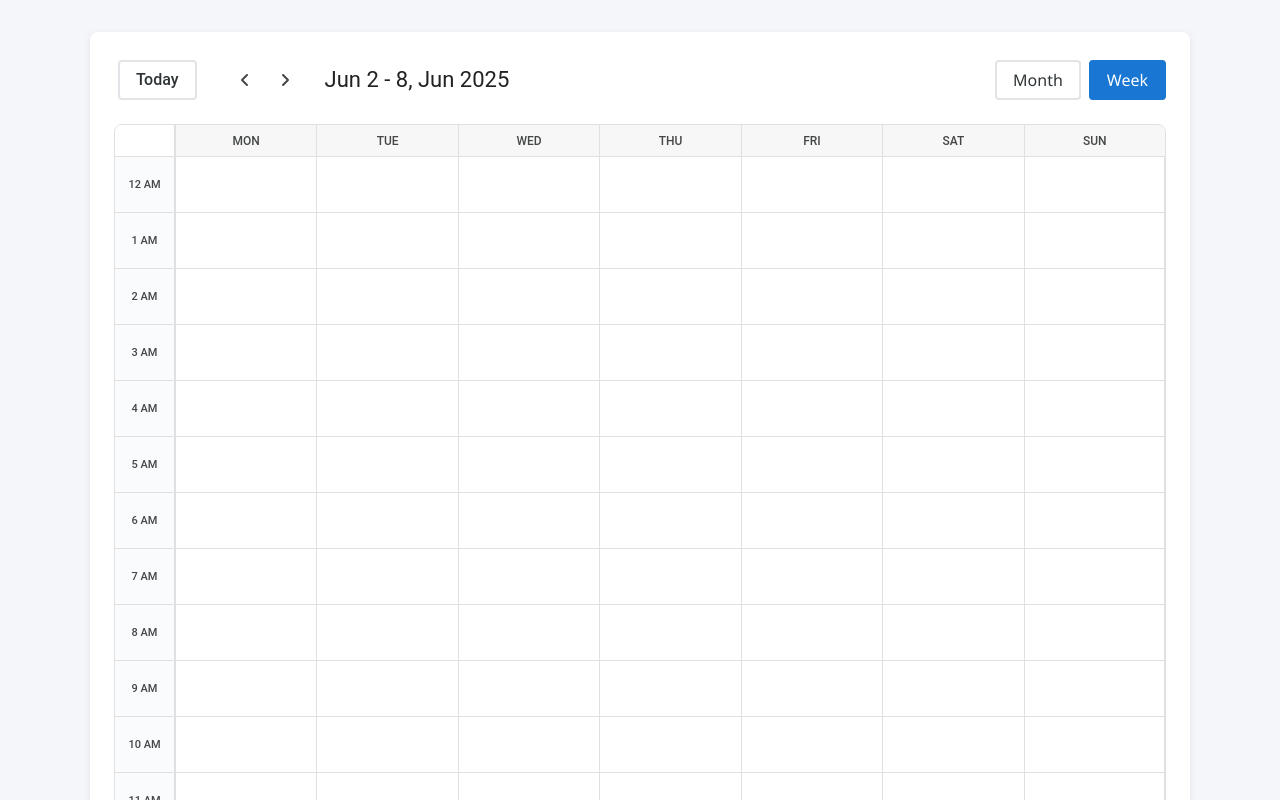
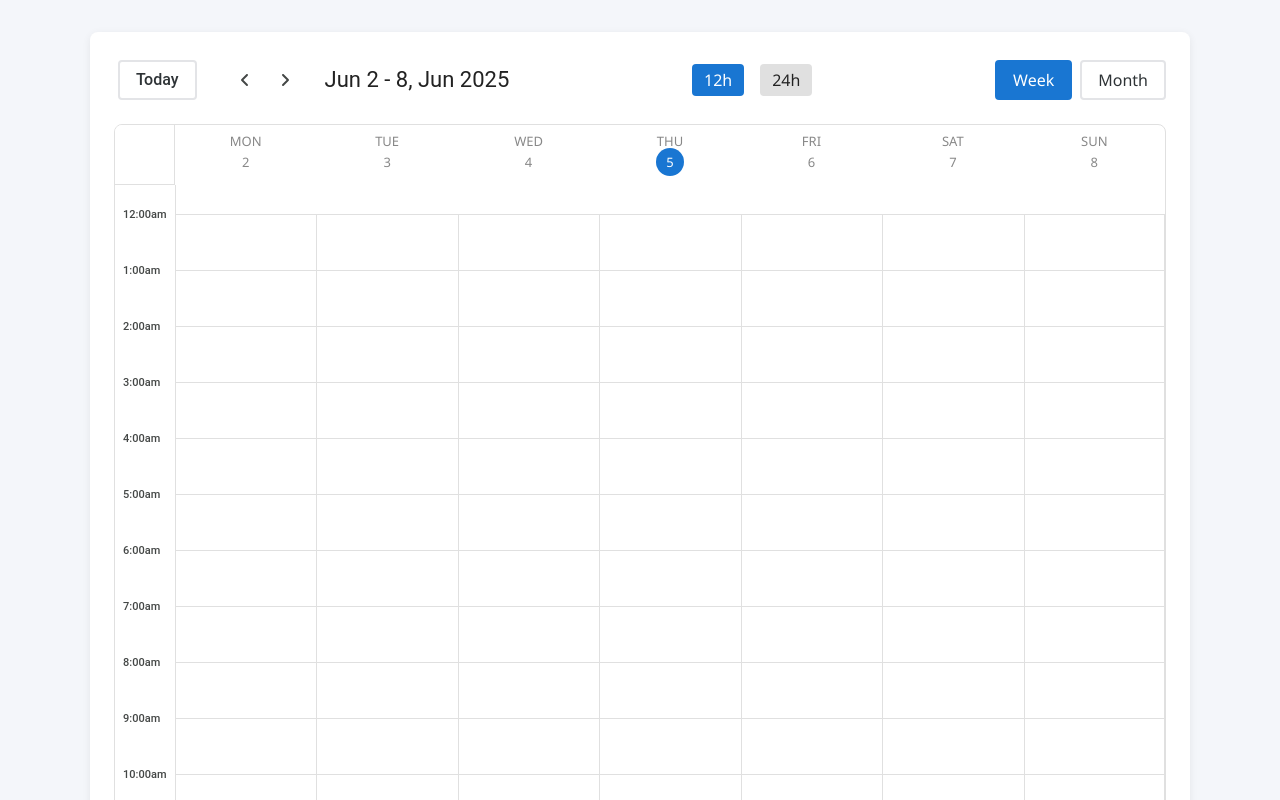
Before and after one commit to Amit-Kumar-Keshri/Calendar-app, a React (Vite) app: page / in a window 1280 px wide. Shown: the top 800 px of the page. Built offline with nearby package versions, Linux system fonts and the light colour scheme; no server answers.

Commit message:
rework on week view UI

```diff
--- a/src/components/MonthView.tsx
+++ b/src/components/MonthView.tsx
@@ -125,14 +125,14 @@ const MonthView: React.FC<MonthViewProps> = ({ events, onSwitchView }) => {
           </h2>
         </div>
         <div className="monthview-switch">
-          <button className="monthview-switch-btn monthview-switch-month">
-            month
-          </button>
           <button
             className="monthview-switch-btn monthview-switch-week"
             onClick={() => onSwitchView("week")}
           >
             week
+          </button>
+          <button className="monthview-switch-btn monthview-switch-month">
+            month
           </button>
         </div>
       </div>
--- a/src/components/WeekView.tsx
+++ b/src/components/WeekView.tsx
@@ -1,7 +1,7 @@
 import React, { useEffect, useState } from "react";
 import type { Event } from "../types";
-import { FontAwesomeIcon } from '@fortawesome/react-fontawesome';
-import { faAngleLeft,faAngleRight } from '@fortawesome/free-solid-svg-icons';
+import { FontAwesomeIcon } from "@fortawesome/react-fontawesome";
+import { faAngleLeft, faAngleRight } from "@fortawesome/free-solid-svg-icons";
 
 interface WeekViewProps {
   events: Event[];
@@ -10,20 +10,35 @@ interface WeekViewProps {
 
 const HOURS = Array.from({ length: 24 }, (_, i) => i);
 
-const getTimeLabel = (hour: number) => {
+const getTimeLabel = (hour: number, format: "12h" | "24h") => {
+  if (format === "24h") {
+    return `${hour.toString().padStart(2, "0")}:00`;
+  } else {
     const ampm = hour < 12 ? "AM" : "PM";
     const displayHour = hour === 0 ? 12 : hour > 12 ? hour - 12 : hour;
-  return `${displayHour} ${ampm}`;
+    return `${displayHour}:00${ampm.toLowerCase()}`;
+  }
 };
 
-const formatTime = (dateStr: string | null | undefined) => {
+const formatTime = (
+  dateStr: string | null | undefined,
+  format: "12h" | "24h"
+) => {
   if (!dateStr) return "";
   const date = new Date(dateStr);
+  if (format === "24h") {
+    return date.toLocaleTimeString([], {
+      hour: "2-digit",
+      minute: "2-digit",
+      hour12: false,
+    });
+  } else {
     return date.toLocaleTimeString([], {
       hour: "2-digit",
       minute: "2-digit",
       hour12: true,
     });
+  }
 };
 
 const getMonday = (date: Date) => {
@@ -81,10 +96,20 @@ const WeekView: React.FC<WeekViewProps> = ({ events, onSwitchView }) => {
   const [currentWeek, setCurrentWeek] = useState<Date[]>(
     generateWeekArray(getMonday(new Date()))
   );
+  const [now, setNow] = useState(new Date());
+  const [timeFormat, setTimeFormat] = useState<"12h" | "24h">("12h");
 
   useEffect(() => {
     setCurrentWeek(generateWeekArray(currentMonday));
   }, [currentMonday]);
+
+  // Add timer to update 'now' every minute
+  useEffect(() => {
+    const interval = setInterval(() => {
+      setNow(new Date());
+    }, 60000);
+    return () => clearInterval(interval);
+  }, []);
 
   const navigateToNextWeek = () => {
     const nextMonday = new Date(currentMonday);
@@ -134,7 +159,10 @@ const WeekView: React.FC<WeekViewProps> = ({ events, onSwitchView }) => {
             today
           </button>
           <span className="button-arrow">
-        <button onClick={navigateToPreviousWeek} className="weekview-nav-btn">
+            <button
+              onClick={navigateToPreviousWeek}
+              className="weekview-nav-btn"
+            >
               <FontAwesomeIcon icon={faAngleLeft} />
             </button>
             <button onClick={navigateToNextWeek} className="weekview-nav-btn">
@@ -143,18 +171,36 @@ const WeekView: React.FC<WeekViewProps> = ({ events, onSwitchView }) => {
           </span>
 
           <h2 className="weekview-title">{formatWeekRange()}</h2>
-
+        </div>
+        {/* 12h/24h Toggle */}
+        <div className="weekview-toggle-container">
+          <button
+            onClick={() => setTimeFormat("12h")}
+            className={`weekview-toggle-btn weekview-toggle-btn-left ${
+              timeFormat === "12h" ? "active" : "inactive"
+            }`}
+          >
+            12h
+          </button>
+          <button
+            onClick={() => setTimeFormat("24h")}
+            className={`weekview-toggle-btn ${
+              timeFormat === "24h" ? "active" : "inactive"
+            }`}
+          >
+            24h
+          </button>
         </div>
         {/* Switch buttons */}
         <div className="weekview-switch">
+          <button className="weekview-switch-btn weekview-switch-week" disabled>
+            week
+          </button>
           <button
             className="weekview-switch-btn weekview-switch-month"
             onClick={() => onSwitchView("month")}
           >
             month
-        </button>
-        <button className="weekview-switch-btn weekview-switch-week" disabled>
-          week
           </button>
         </div>
       </div>
@@ -162,20 +208,109 @@ const WeekView: React.FC<WeekViewProps> = ({ events, onSwitchView }) => {
       <div
         className="weekview-grid"
         style={{
-          gridTemplateRows: `32px repeat(24, ${hourHeight}px)`,
+          gridTemplateRows: `60px 30px repeat(24, ${hourHeight}px)` /* Adjusted for empty row */,
         }}
       >
+        {/* Current time indicator across the whole week */}
+        {(() => {
+          // Only show if today is in the current week
+          const today = new Date();
+          const weekStart = currentWeek[0];
+          const weekEnd = currentWeek[6];
+          if (
+            today >=
+              new Date(
+                weekStart.getFullYear(),
+                weekStart.getMonth(),
+                weekStart.getDate()
+              ) &&
+            today <=
+              new Date(
+                weekEnd.getFullYear(),
+                weekEnd.getMonth(),
+                weekEnd.getDate(),
+                23,
+                59,
+                59
+              )
+          ) {
+            const minutes = now.getHours() * 60 + now.getMinutes();
+            const top = 60 + 30 + (minutes / 60) * hourHeight; // Adjusted for header row and new empty row
+            return (
+              <>
+                <div
+                  className="weekview-time-indicator"
+                  style={{
+                    top: top,
+                  }}
+                >
+                  {/* Left vertical line */}
+                  <div className="weekview-time-indicator-line weekview-time-indicator-line-left" />
+                  {/* Right vertical line */}
+                  <div className="weekview-time-indicator-line weekview-time-indicator-line-right" />
+                  {/* Time label (next to bar) */}
+                  <span className="weekview-time-indicator-label">
+                    {formatTime(now.toISOString(), timeFormat)}
+                  </span>
+                </div>
+              </>
+            );
+          }
+          return null;
+        })()}
         {/* Weekday header row */}
         <div className="weekview-header-empty" />
-        {["Mon", "Tue", "Wed", "Thu", "Fri", "Sat", "Sun"].map((d) => (
-          <div key={d} className="weekview-header-cell">
-            {d}
+        {/* Empty row for spacing (newly added), now with white background */}
+        <div
+          className="weekview-empty-time-spacer"
+          style={{ gridColumn: "1 / 2", gridRow: "2 / 3" }}
+        />
+        <div
+          className="weekview-empty-day-spacer"
+          style={{ gridColumn: "2 / span 7", gridRow: "2 / 3" }}
+        />
+
+        {["Mon", "Tue", "Wed", "Thu", "Fri", "Sat", "Sun"].map((d, i) => {
+          const isToday =
+            currentWeek[i] &&
+            new Date().toDateString() === currentWeek[i].toDateString();
+          return (
+            <div
+              key={d}
+              className="weekview-header-cell"
+              style={{
+                gridColumn: `${i + 2} / ${i + 3}`,
+                gridRow: "1 / 2",
+              }}
+            >
+              <span className="weekview-header-cell-day-name">{d}</span>
+              <span
+                className="weekview-header-cell-date-number"
+                style={{
+                  color: isToday ? "#fff" : "#888",
+                  background: isToday ? "#1976d2" : "transparent",
+                  borderRadius: isToday ? "50%" : "none",
+                }}
+              >
+                {currentWeek[i]?.getDate()}
+              </span>
             </div>
-        ))}
+          );
+        })}
         {/* Time column (hours) */}
         {HOURS.map((h) => (
-          <div key={h} className="weekview-time-cell">
-            <span>{getTimeLabel(h)}</span>
+          <div
+            key={h}
+            className="weekview-time-cell"
+            style={{
+              gridColumn: "1 / 2",
+              gridRow: `${h + 3} / ${h + 4}` /* Adjusted for new empty row */,
+              height: hourHeight,
+            }}
+          >
+            <span className="weekview-time-cell-label">
+              {getTimeLabel(h, timeFormat).toLowerCase()}
+            </span>
           </div>
         ))}
         {/* Day columns (hour cells + events) */}
@@ -187,7 +322,7 @@ const WeekView: React.FC<WeekViewProps> = ({ events, onSwitchView }) => {
             }`}
             style={{
               gridColumn: `${dayIdx + 2} / ${dayIdx + 3}`,
-              gridRow: `2 / span 24`,
+              gridRow: `3 / span 24` /* Adjusted for new empty row */,
               minHeight: hourHeight * 24,
             }}
           >
@@ -200,15 +335,7 @@ const WeekView: React.FC<WeekViewProps> = ({ events, onSwitchView }) => {
               />
             ))}
             {/* Multi-day event bars stacked at the top below the date */}
-            <div
-              style={{
-                position: "absolute",
-                top: 2,
-                left: 0,
-                right: 0,
-                zIndex: 4,
-              }}
-            >
+            <div className="weekview-multiday-event-container">
               {events
                 .filter((event) => {
                   const start = getEventStart(event);
@@ -232,23 +359,13 @@ const WeekView: React.FC<WeekViewProps> = ({ events, onSwitchView }) => {
                       key={event.id}
                       className="weekview-event weekview-event-multiday"
                       style={{
-                        position: "relative",
                         top: idx * 26,
                         left: isFirstDay ? 2 : 0,
                         right: isLastDay ? 2 : 0,
-                        height: 22,
                         borderTopLeftRadius: isFirstDay ? 2 : 0,
                         borderBottomLeftRadius: isFirstDay ? 2 : 0,
                         borderTopRightRadius: isLastDay ? 2 : 0,
                         borderBottomRightRadius: isLastDay ? 2 : 0,
-                        background: "#1a73e8",
-                        color: "#fff",
-                        fontWeight: 500,
-                        fontSize: "0.95em",
-                        padding: "2px 8px",
-                        marginBottom: 2,
-                        overflow: "hidden",
-                        zIndex: 4,
                       }}
                     >
                       {event.summary}
@@ -258,9 +375,8 @@ const WeekView: React.FC<WeekViewProps> = ({ events, onSwitchView }) => {
             </div>
             {/* Timed/single-day events */}
             <div
+              className="weekview-timed-event-container"
               style={{
-                position: "relative",
-                zIndex: 3,
                 marginTop: (() => {
                   // Count multi-day events for this day to offset single events
                   const multiDayCount = events.filter((event) => {
@@ -332,7 +448,7 @@ const WeekView: React.FC<WeekViewProps> = ({ events, onSwitchView }) => {
 
                   return (
                     <div
-                      key={event.id+ idx}
+                      key={event.id + idx}
                       className="weekview-event"
                       style={{
                         top,
@@ -345,8 +461,12 @@ const WeekView: React.FC<WeekViewProps> = ({ events, onSwitchView }) => {
                         {event.summary}
                       </div>
                       <div className="weekview-event-time">
-                        {event.startTime ? formatTime(event.startTime) : ""}
-                        {event.endTime ? " - " + formatTime(event.endTime) : ""}
+                        {event.startTime
+                          ? formatTime(event.startTime, timeFormat)
+                          : ""}
+                        {event.endTime
+                          ? " - " + formatTime(event.endTime, timeFormat)
+                          : ""}
                       </div>
                     </div>
                   );
--- a/src/index.css
+++ b/src/index.css
@@ -44,7 +44,7 @@ h2 {
   margin-bottom: 8px;
 }
 
-.month-days>div {
+.month-days > div {
   margin-bottom: 2px;
 }
 
@@ -108,7 +108,15 @@ h2 {
   font-size: 1rem;
   cursor: pointer;
   text-transform: capitalize;
-  font-family: var(--gm3-button-outlined-label-text-font, "Google Sans Flex", "Google Sans Text", "Google Sans", Roboto, Arial, sans-serif);
+  font-family: var(
+    --gm3-button-outlined-label-text-font,
+    "Google Sans Flex",
+    "Google Sans Text",
+    "Google Sans",
+    Roboto,
+    Arial,
+    sans-serif
+  );
 }
 
 .monthview-nav-btn:last-child {
@@ -132,7 +140,15 @@ h2 {
   text-align: center;
   font-size: 12px;
   line-height: 32px;
-  font-family: var(--gm3-button-outlined-label-text-font, "Google Sans Flex", "Google Sans Text", "Google Sans", Roboto, Arial, sans-serif);
+  font-family: var(
+    --gm3-button-outlined-label-text-font,
+    "Google Sans Flex",
+    "Google Sans Text",
+    "Google Sans",
+    Roboto,
+    Arial,
+    sans-serif
+  );
   color: #444746;
   text-transform: uppercase;
   font-weight: 500;
@@ -277,7 +293,15 @@ h2 {
   font-size: 1rem;
   cursor: pointer;
   text-transform: capitalize;
-  font-family: var(--gm3-button-outlined-label-text-font, "Google Sans Flex", "Google Sans Text", "Google Sans", Roboto, Arial, sans-serif);
+  font-family: var(
+    --gm3-button-outlined-label-text-font,
+    "Google Sans Flex",
+    "Google Sans Text",
+    "Google Sans",
+    Roboto,
+    Arial,
+    sans-serif
+  );
 }
 
 .weekview-nav-btn:last-child {
@@ -351,34 +375,63 @@ h2 {
 }
 
 .weekview-header-cell {
-  background: #f7f7f7;
-  border-left: 1px solid #e0e0e0;
-  border-bottom: 1px solid #e0e0e0;
+  display: flex;
+  flex-direction: column;
+  align-items: center;
+  justify-content: center;
+  padding: 0;
+  background: transparent;
+  border: 1px solid #e0e0e0;
+  min-height: 32px;
+  /* Removed conflicting styles that were overriding WeekView.tsx */
+}
+
+.weekview-header-cell span:first-child {
+  text-transform: uppercase;
+  font-weight: 400; /* Not bold */
+  font-size: 13px; /* Smaller font for day name */
+  color: #888; /* Gray color for day name */
+  margin-bottom: 0;
   text-align: center;
-  font-weight: 500;
-  font-size: 12px;
-  line-height: 32px;
-  font-family: var(--gm3-button-outlined-label-text-font, "Google Sans Flex", "Google Sans Text", "Google Sans", Roboto, Arial, sans-serif);
-  color: #444746;
-  text-transform: uppercase;
-  font-weight: 500;
+  letter-spacing: "normal"; /* Corrected: should be a string literal */
+  line-height: 1.1;
+}
+
+.weekview-header-cell span:last-child {
+  font-weight: 400; /* Not bold */
+  font-size: 13px; /* Smaller font for date */
+  width: 28px;
+  height: 28px;
+  line-height: 28px;
+  text-align: center;
+  display: inline-block;
+  margin-top: 0; /* No margin between day and date */
+  margin-bottom: 0;
+  transition: background 0.2s;
+  /* Colors for non-today will be set inline in React */
 }
 
 .weekview-time-cell {
-  color: #888;
-  font-size: 13px;
-  text-align: center;
-  padding-right: 0;
-  border-bottom: 1px solid #e0e0e0;
-  border-right: 1px solid #e0e0e0;
-  background: #fafbfc;
-  line-height: 56px;
-  box-sizing: border-box;
-  display: flex;
-  align-items: center;
-  justify-content: center;
-  /* center horizontally */
-  min-height: 56px;
+  position: relative;
+  color: #888; /* Gray color for time */
+  font-size: 13px; /* Smaller font for time */
+  text-align: left;
+  height: 56px; /* hourHeight */
+  font-weight: 400;
+  text-transform: lowercase;
+  background: transparent;
+  border: none;
+  /* Removed conflicting styles that were overriding WeekView.tsx */
+}
+
+.weekview-time-cell span {
+  position: absolute;
+  top: 0px; /* Position at the very top of the cell */
+  left: 8px; /* Padding from the left edge */
+  transform: translateY(
+    -50%
+  ); /* Adjust for perfect vertical centering relative to the top edge */
+  width: calc(100% - 8px); /* Span full width minus left padding */
 }
 
 .weekview-day-col {
@@ -472,7 +525,6 @@ h2 {
   overflow: hidden;
   text-overflow: ellipsis;
   font-family: "Google Sans", Roboto, Arial, sans-serif;
-
 }
 
 .monthview-body {
@@ -481,11 +533,11 @@ h2 {
   grid-template-rows: repeat(6, 130px);
   gap: 0;
   width: 100%;
-   border-radius: 8px;
+  border-radius: 8px;
 }
 
 .monthview-body .monthview-td {
-   border: 1px solid #dde3ea;
+  border: 1px solid #dde3ea;
   min-height: 80px;
   background: #fafbfc;
   padding: 4px 2px 2px 2px;
@@ -625,7 +677,6 @@ h2 {
   margin-inline: 2px;
 }
 
-
 .button-arrow .weekview-nav-btn svg path,
 .button-arrow .monthview-nav-btn svg path {
   fill: #444746;
@@ -643,17 +694,227 @@ h2 {
 .weekview-time-cell span {
   color: #444746;
   font-family: "Google Sans", Roboto, Arial, sans-serif;
-  font-size: .6875rem;
+  font-size: 0.6875rem;
   font-weight: 500;
-}@media only screen and (max-width: 600px) {
+}
+@media only screen and (max-width: 600px) {
   .head_section {
-    display: flex
-;
+    display: flex;
     justify-content: flex-start;
     align-items: flex-start;
     flex-direction: column;
     gap: 10px;
-}.button-arrow {
-    margin-inline: 0;margin-right: 10px;
-}.monthview-title{font: 400 20px / 28px "Google Sans", Roboto, Arial, sans-serif;}
+  }
+  .button-arrow {
+    margin-inline: 0;
+    margin-right: 10px;
+  }
+  .monthview-title {
+    font: 400 20px / 28px "Google Sans", Roboto, Arial, sans-serif;
+  }
 }
+
+/* WeekView Specific Styles (Refactored from WeekView.tsx) */
+
+.head_section {
+  display: flex;
+  justify-content: space-between;
+  align-items: center;
+}
+
+.weekview-toggle-container {
+  display: flex;
+  align-items: center;
+  gap: 8px;
+}
+
+.weekview-toggle-btn {
+  border: none;
+  border-radius: 4px;
+  padding: 4px 12px;
+  font-weight: 500;
+  cursor: pointer;
+}
+
+.weekview-toggle-btn.active {
+  background: #1976d2;
+  color: #fff;
+}
+
+.weekview-toggle-btn.inactive {
+  background: #e0e0e0;
+  color: #222;
+}
+
+.weekview-toggle-btn-left {
+  margin-right: 4px;
+}
+
+.weekview-grid {
+  /* gridTemplateRows is dynamic and remains inline */
+  position: relative;
+  border-radius: 8px;
+  overflow: hidden;
+  border: 1px solid #e0e0e0;
+  background: #fff;
+  margin-top: 20px;
+  display: grid; /* Keep display: grid here */
+  grid-template-columns: 60px repeat(7, 1fr); /* Keep grid-template-columns here */
+}
+
+.weekview-time-indicator {
+  position: absolute;
+  left: 60px; /* width of time column */
+  right: 0;
+  /* top is dynamic and remains inline */
+  height: 4px;
+  background: #000;
+  z-index: 20;
+  pointer-events: none;
+  display: flex;
+  align-items: center;
+}
+
+.weekview-time-indicator-line {
+  position: absolute;
+  width: 1px;
+  height: 8px;
+  background: #000;
+}
+
+.weekview-time-indicator-line-left {
+  left: 0;
+  top: -2px;
+}
+
+.weekview-time-indicator-line-right {
+  right: 0;
+  top: -2px;
+}
+
+.weekview-time-indicator-label {
+  position: absolute;
+  left: -54px;
+  top: -10px;
+  color: #000;
+  font-weight: 700;
+  font-size: 13px;
+  background: transparent;
+  padding: 0 4px;
+  border-radius: 4px;
+  z-index: 21;
+}
+
+.weekview-header-empty {
+  grid-column: 1 / 2;
+  grid-row: 1 / 2;
+  background: #fff;
+  border-right: 1px solid #e0e0e0;
+  border-bottom: 1px solid #e0e0e0;
+}
+
+.weekview-empty-time-spacer {
+  background: #fff;
+}
+
+.weekview-empty-day-spacer {
+  background: #fff;
+  border-left: 1px solid #e0e0e0; /* Add left border to separate from time spacer */
+  border-bottom: 1px solid #e0e0e0;
+}
+
+.weekview-header-cell {
+  display: flex;
+  flex-direction: column;
+  align-items: center;
+  justify-content: center;
+  padding: 0;
+  background: transparent;
+  border: none;
+  min-height: 32px; /* Ensure enough space */
+}
+
+.weekview-header-cell span:first-child {
+  text-transform: uppercase;
+  font-weight: 400; /* Not bold */
+  font-size: 13px; /* Smaller font for day name */
+  color: #888; /* Gray color for day name */
+  margin-bottom: 0; /* No gap between day and date */
+  text-align: center;
+  letter-spacing: "normal";
+  line-height: 1.1;
+}
+
+.weekview-header-cell span:last-child {
+  font-weight: 400;
+  font-size: 13px;
+  width: 28px;
+  height: 28px;
+  line-height: "28px"; /* Center text vertically in circle */
+  text-align: center;
+  display: inline-block;
+  margin-top: 0; /* No margin between day and date */
+  margin-bottom: 0;
+  transition: background 0.2s;
+  /* Dynamic styles for color, background, borderRadius remain inline */
+}
+
+.weekview-time-cell {
+  position: relative; /* For absolute positioning of span */
+  color: #888; /* Lighter color */
+  font-size: 13px; /* Smaller font */
+  text-align: left;
+  padding-left: 0; /* No padding on cell itself */
+  /* height is dynamic and remains inline */
+  font-weight: 400;
+  text-transform: lowercase;
+  background: transparent;
+  border: none;
+}
+
+.weekview-time-cell span {
+  position: absolute;
+  top: 0; /* Position at the very top of the cell */
+  left: 8px; /* Padding from the left edge of the time column */
+  transform: translateY(
+    -50%
+  ); /* Adjust for perfect vertical centering relative to the top edge */
+  width: calc(100% - 8px); /* Span full width minus left padding */
+}
+
+.weekview-day-col {
+  position: relative;
+  background: #fff;
+  border-left: 1px solid #e0e0e0;
+  border-bottom: 1px solid #e0e0e0;
+  box-sizing: border-box;
+  /* minHeight is dynamic and remains inline */
+}
+
+.weekview-multiday-event-container {
+  position: absolute;
+  top: 2px;
+  left: 0;
+  right: 0;
+  z-index: 4;
+}
+
+.weekview-event-multiday {
+  position: relative; /* Keep this to position inside flex container */
+  height: 22px;
+  background: #1a73e8;
+  color: #fff;
+  font-weight: 500;
+  font-size: 0.95em;
+  padding: 2px 8px;
+  margin-bottom: 2px;
+  overflow: hidden;
+  z-index: 4;
+  /* top, left, right, border-radius are dynamic and remain inline */
+}
+
+.weekview-timed-event-container {
+  position: relative;
+  z-index: 3;
+  /* marginTop is dynamic and remains inline */
+}
```
Also changed, not shown: 1 other file (tests, documents, lock files or other folders). Lines whose indentation alone changed are shown as unchanged.
